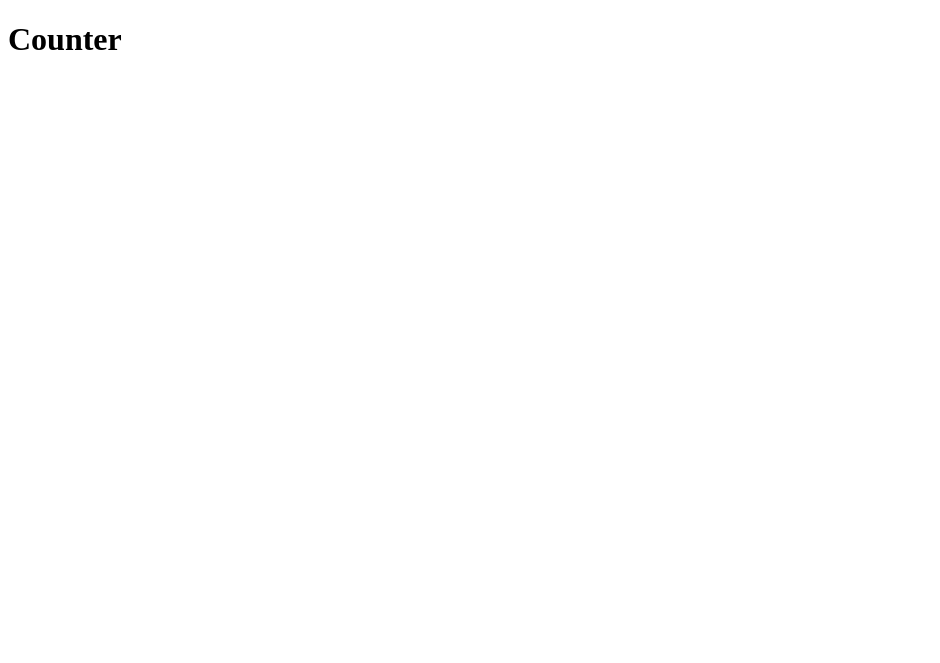
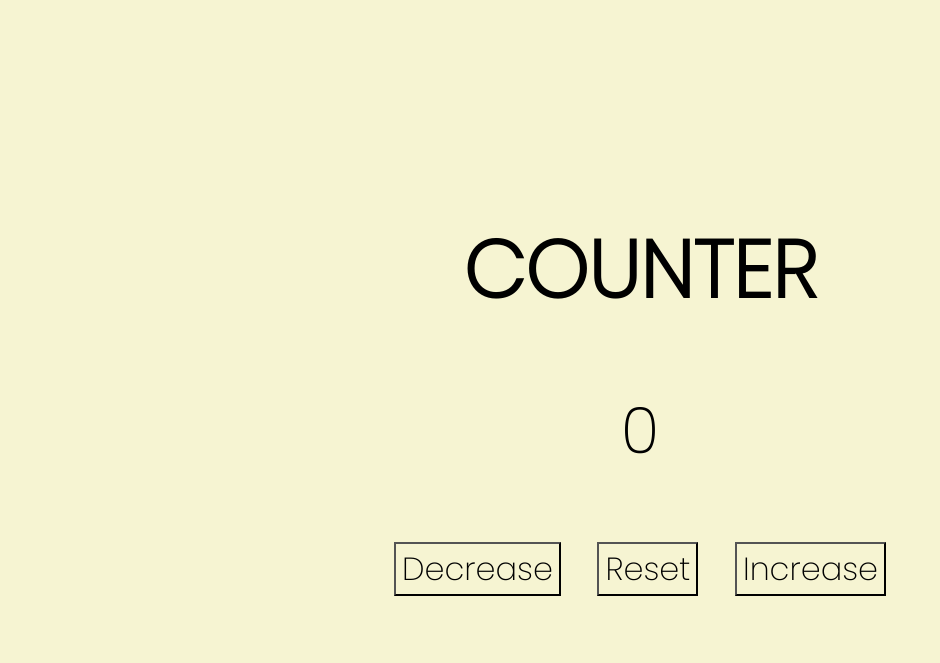
Before and after one commit to sarahkuny/counter, a plain HTML site: page index.html in a window 1280 px wide. Shown: the whole page, without its empty margins (0-940 px from the left). Drawn offline with Linux system fonts and the light colour scheme.

Commit message:
css styling

```diff
--- a/index.html
+++ b/index.html
@@ -5,9 +5,23 @@
     <meta http-equiv="X-UA-Compatible" content="IE=edge">
     <meta name="viewport" content="width=device-width, initial-scale=1.0">
     <title>Counter</title>
+    <link rel="stylesheet" href="./styles.css">
+    <link href="https://fonts.googleapis.com/css2?family=Poppins:wght@100;200&family=Roboto+Condensed:wght@300&family=Roboto:wght@100&display=swap" rel="stylesheet">
 </head>
 <body>
-    <h1>Counter</h1>
+    <main>
+        <div class="container">
+            <h1>Counter</h1>
+            <span id="value">0</span>
+            <div class="button-container">
+                <button class="btn decrease">Decrease</button>
+                <button class="btn reset">Reset</button>
+                <button class="btn increase">Increase</button>
+            </div>
+        </div>
+    </main>
 
+
+    <script src="app.js"></script>
 </body>
 </html>
--- a/styles.css
+++ b/styles.css
@@ -0,0 +1,49 @@
+*{
+
+}
+
+body {
+    font-family: 'Poppins', sans-serif;
+    background-color: rgb(246, 244, 210);
+    font-size: 16px;
+}
+
+h1 {
+    font-size: 5rem;
+    text-transform: uppercase;
+}
+main {
+    min-height: 100vh;
+    display: grid;
+    place-items: center;
+}
+
+.container {
+    text-align: center;
+}
+
+#value {
+    font-size: 4rem;
+
+}
+
+.button-container {
+    margin: 3rem;
+}
+
+.btn {
+    background: transparent;
+    margin: 1rem;
+    font-size: 2rem;
+    font-family: "poppins";
+}
+
+.decrease:hover {
+    background-color: rgb(233, 200, 200);
+}
+.reset:hover {
+    background-color: white;
+}
+.increase:hover {
+    background-color: rgb(207, 233, 200);
+}
```
